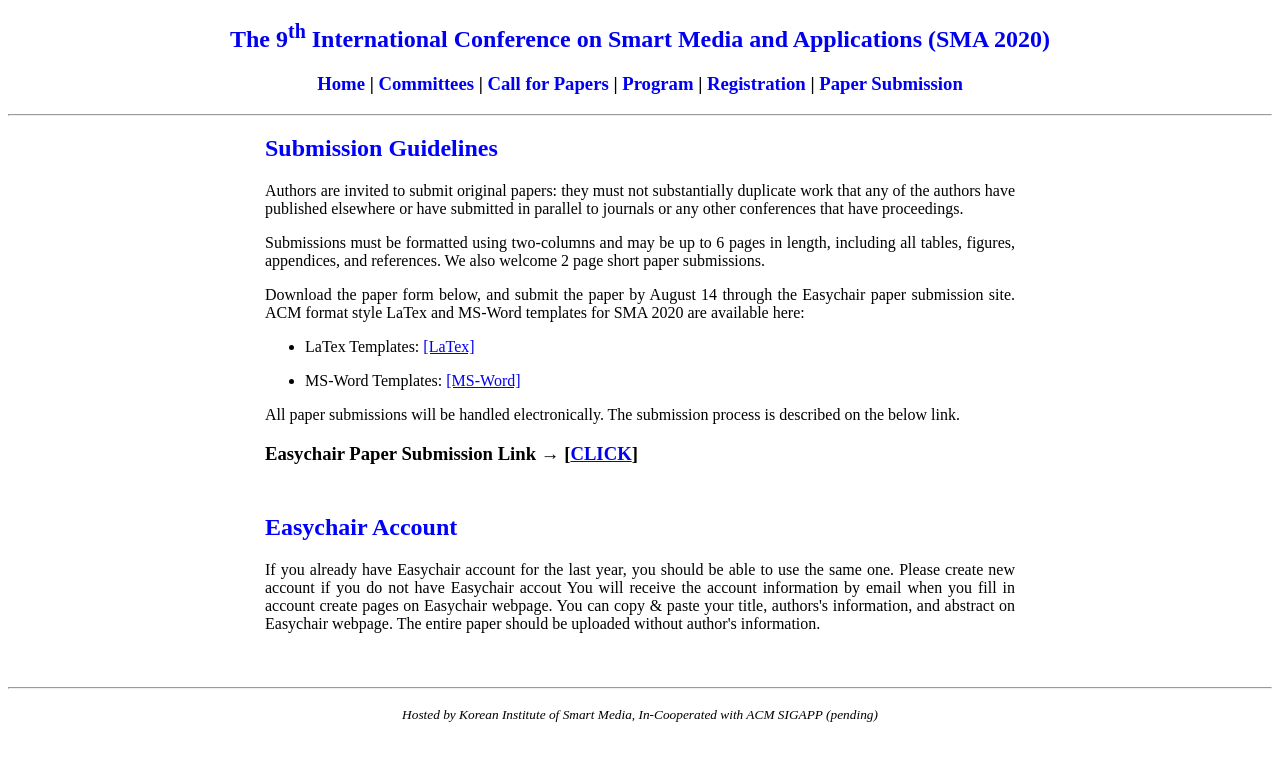
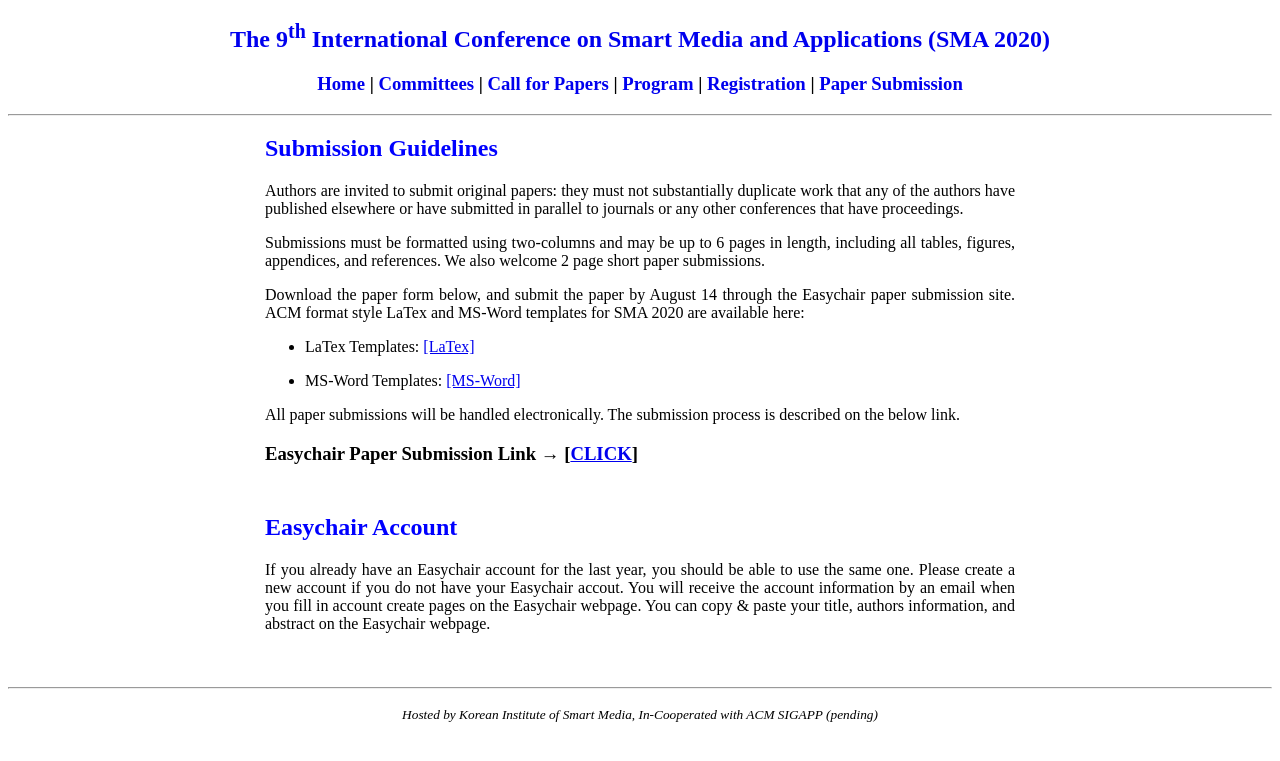
Before and after one commit to icea-conf/sma-2020.github.io, a Jekyll site: the page built from submission/index.html, in a window 1280 px wide. Shown: the top 761 px of the page. Built offline with Jekyll 4.4.1, drawn with Linux system fonts in a browser that asks for light colours.

Commit message:
Update index.html

```diff
--- a/submission/index.html
+++ b/submission/index.html
@@ -19,7 +19,7 @@
 
           <div style="padding-top: 10px">
                <h2 style="color:#0000FF">Easychair Account</h2>
-                    <p style="text-align: justify">If you already have Easychair account for the last year, you should be able to use the same one. Please create new account if you do not have Easychair accout You will receive the account information by email when you fill in account create pages on Easychair webpage. You can copy & paste your title, authors's information, and abstract on Easychair webpage. The entire paper should be uploaded without author's information.</p>
+                    <p style="text-align: justify">If you already have an Easychair account for the last year, you should be able to use the same one. Please create a new account if you do not have your Easychair accout. You will receive the account information by an email when you fill in account create pages on the Easychair webpage. You can copy & paste your title, authors information, and abstract on the Easychair webpage.</p>
           </div>
      </div>
 </div>
```
